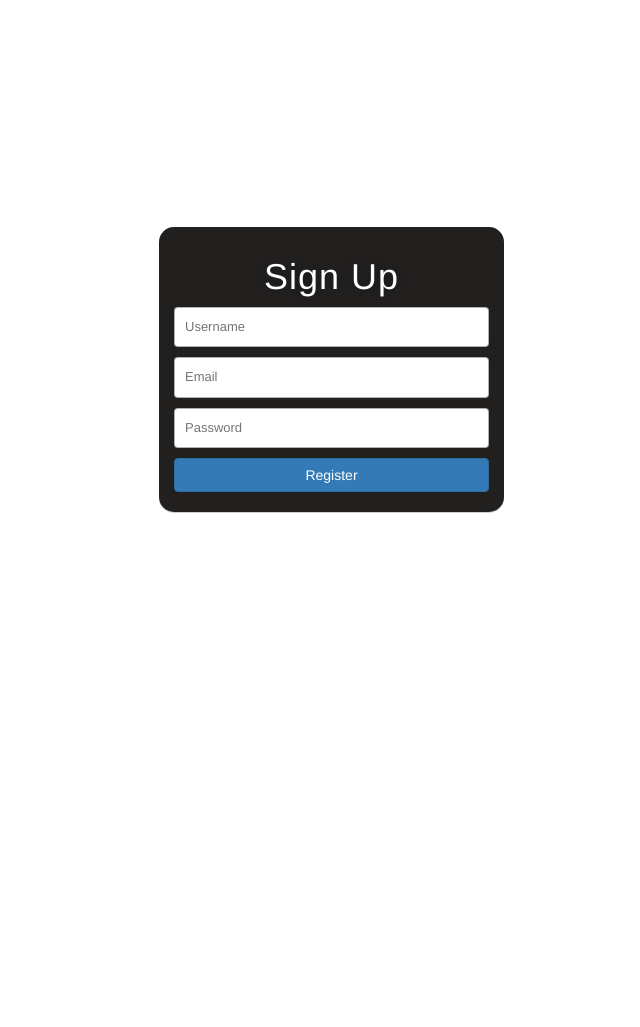
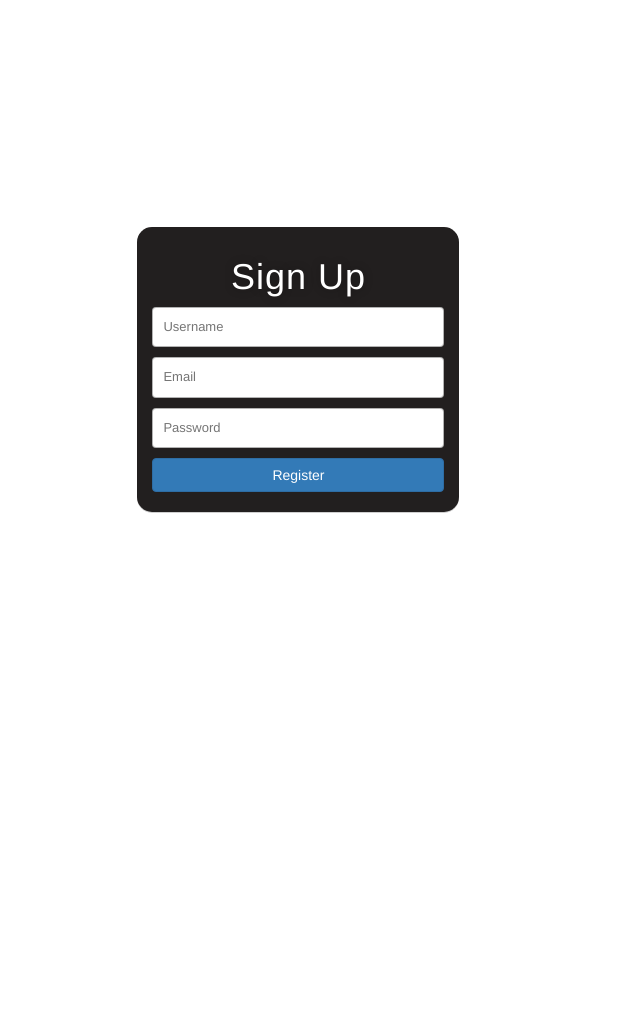
Before and after one commit to sumitbsn/agro-analytics-dashboard, a Django app: page /signup/ in a window 1280 px wide; the page is wider, and only the part inside the window is pictured. Shown: the part 53-1080 px from the top of that part, without its empty margins (349-989 px from the left). Before the commit the page ends 566 px from the top of that part, so only its background shows below. Run offline with Django 3.2, Linux system fonts and the light colour scheme; some libraries are stand-ins or nearby versions.

Commit message:
fixed login and signup box in center

```diff
--- a/cropdata/templates/signup.html
+++ b/cropdata/templates/signup.html
@@ -11,11 +11,16 @@
 
   .register {
       position: absolute;
-      top: 50%;
-      left: 10%;
-      margin: -120px 0 0 -260px;
-      width:1500px;
-      height:400px;
+      top: 35%;
+      right: -1%;
+      /*left: 20%;*/
+      /*bottom: 50%;*/
+      /*margin: -120px 0 0 -260px;*/
+      width:110%;
+      height:100%;
+      /*display: table-cell;*/
+      text-align: center;
+      vertical-align: middle;
   }
   .register h1 { color: #fff; text-shadow: 0 0 10px rgba(0,0,0,0.3); letter-spacing:1px; text-align:center; }
 
```
Also changed, not shown: cropdata/templates/login.html (+10 -5 lines).
